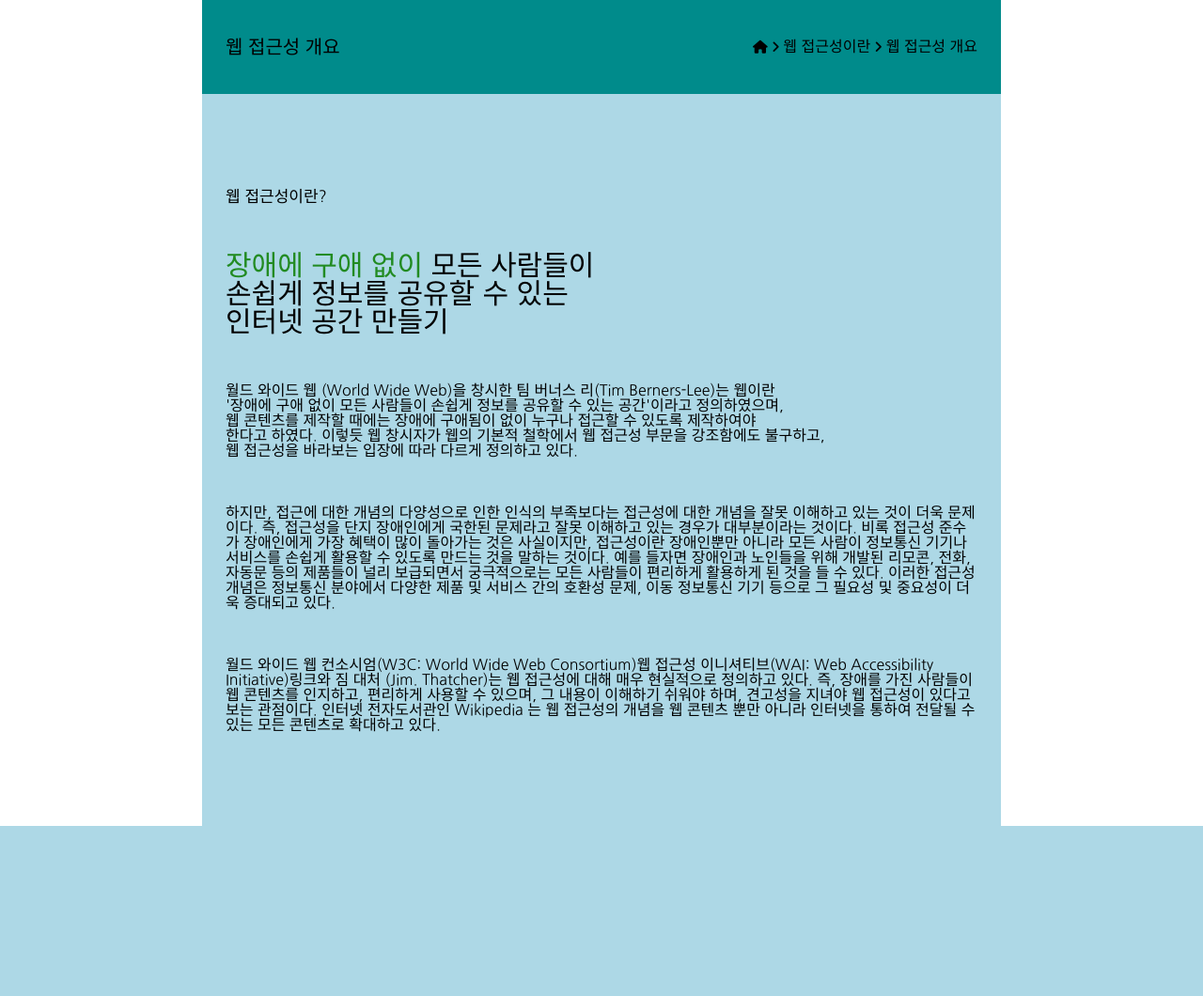
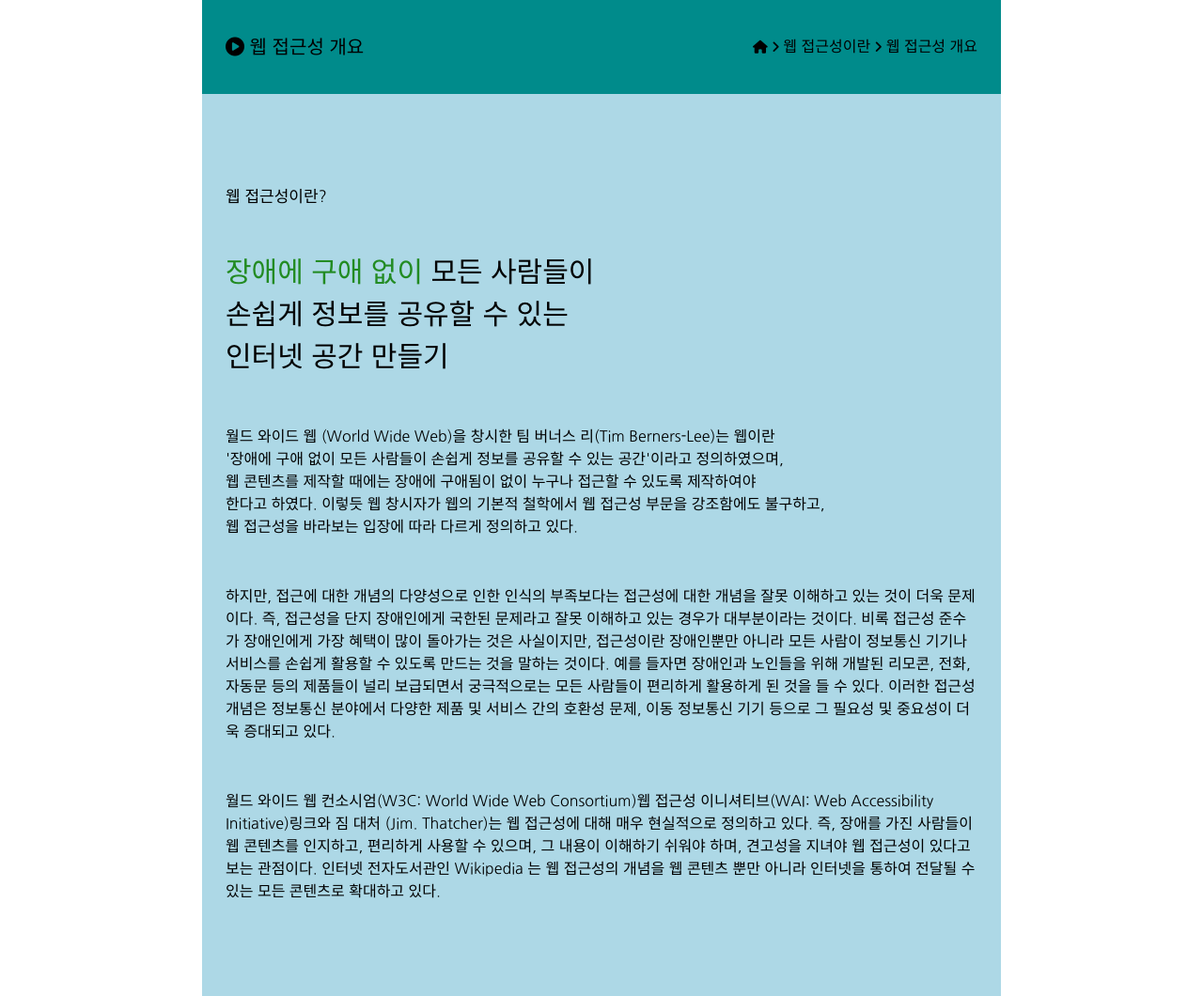
Before and after one commit to bella3073/html_study, a PHP site: page / in a window 1280 px wide. Shown: the whole page at 94% size. Before the commit the page ends 879 px from the top, so only its background shows below. Run offline with PHP 8.4, Linux system fonts and the light colour scheme; some libraries are stand-ins or nearby versions.

Commit message:
Add files via upload

```diff
--- a/clonecoding/02_wah/index.html
+++ b/clonecoding/02_wah/index.html
@@ -18,7 +18,7 @@
 <body>
     <main>
         <div class="top">
-            <h1>웹 접근성 개요</h1>
+            <h1><i class="fa-solid fa-circle-play"></i> 웹 접근성 개요</h1>
             <dl>
                 <dt class="skip">현재 페이지 경로</dt>
                 <dd><i class="fa-solid fa-house"></i> <i class="fa-solid fa-angle-right"></i>
--- a/clonecoding/02_wah/styles/main.css
+++ b/clonecoding/02_wah/styles/main.css
@@ -29,6 +29,7 @@ main section h2 {
 }
 main section p {
     padding:50px 25px 0;
+    line-height:1.5;
 }
 main section:last-child p:nth-child(5) {padding-bottom:100px;}
 main section h2+p,
```
